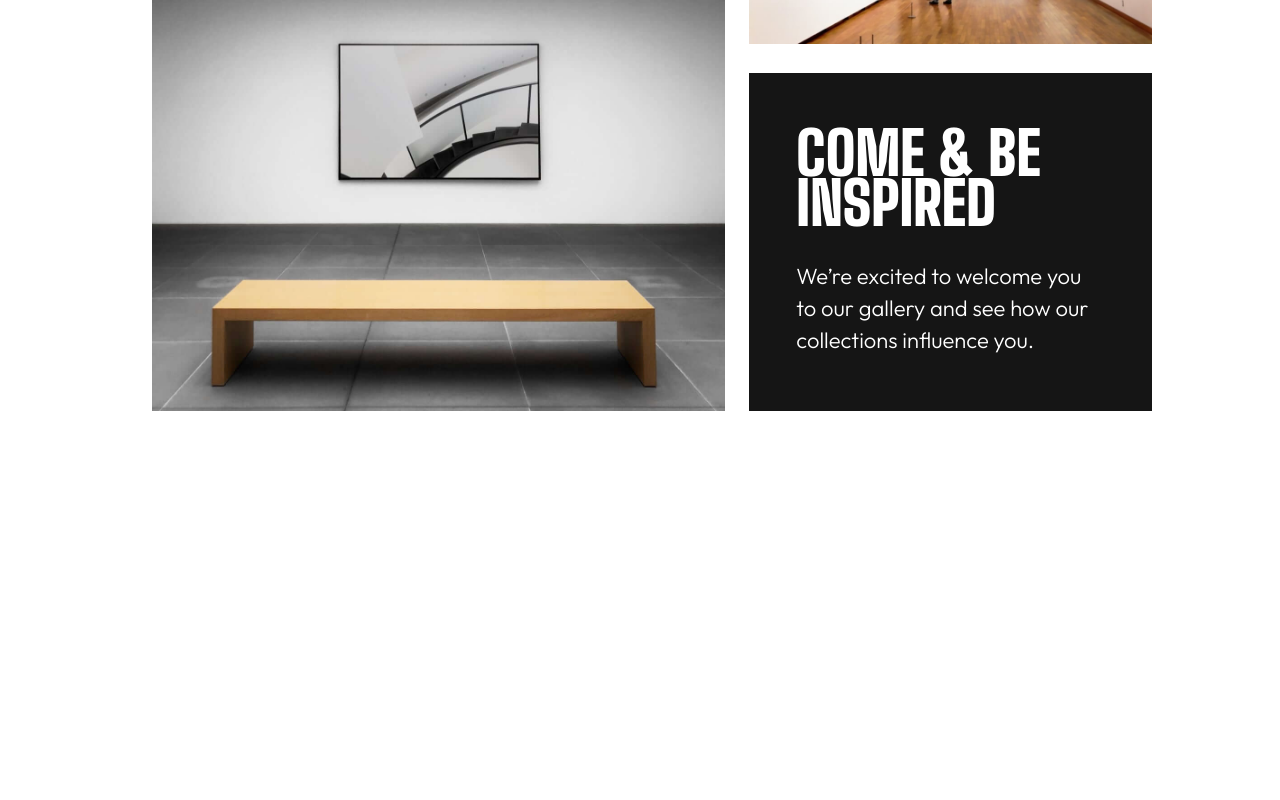
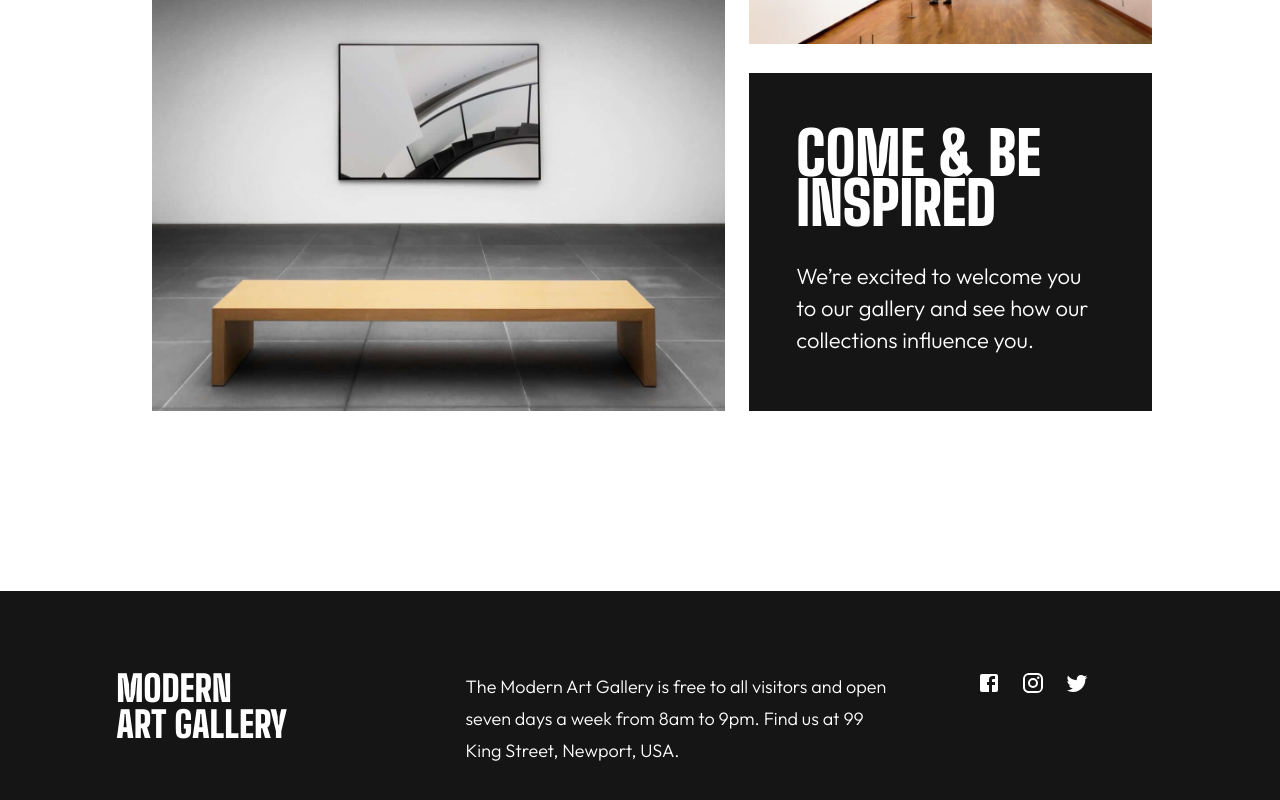
Before and after one commit to mseidel819/fe-art-gallery-website, a React (Create React App) app: page / in a window 1280 px wide. Shown: the part 1542-2342 px from the top of the page. Before the commit the page ends 1953 px from the top, so only its background shows below. Built offline with nearby package versions, Linux system fonts and the light colour scheme.

Commit message:
desktop footer made.

```diff
--- a/src/App.js
+++ b/src/App.js
@@ -34,6 +34,9 @@ export const theme = createTheme({
     h4: {
       fontSize: "36px",
       lineHeight: "36px",
+      fontWeight: "900",
+      textTransform: "uppercase",
+      fontFamily: "Big Shoulders Display",
     },
     p: {
       fontFamily: "Outfit",
--- a/src/components/Gallery/gallery.component.jsx
+++ b/src/components/Gallery/gallery.component.jsx
@@ -8,7 +8,7 @@ const Gallery = () => {
     <Grid
       container
       spacing={3}
-      sx={{ width: "80%", margin: "0 auto", marginTop: "100px" }}
+      sx={{ width: "80%", margin: "180px auto", marginTop: "100px" }}
     >
       <Grid container item spacing={6} alignItems="center">
         <Grid item md={5}>
--- /dev/null
+++ b/src/components/footer/footer.component.jsx
@@ -0,0 +1,56 @@
+import { Container, Typography, Grid, IconButton, Link } from "@mui/material";
+
+import FacebookIcon from "@mui/icons-material/Facebook";
+import TwitterIcon from "@mui/icons-material/Twitter";
+import InstagramIcon from "@mui/icons-material/Instagram";
+
+const Footer = ({ bkgColor, color, hoverColor }) => {
+  return (
+    <Container
+      maxWidth="100%"
+      sx={{
+        backgroundColor: `${bkgColor}`,
+        height: "244px",
+        padding: "80px",
+        display: "flex",
+        justifyContent: "center",
+      }}
+    >
+      <Grid container maxWidth="85%">
+        <Grid item lg={4}>
+          <Typography color={color} variant="h4">
+            Modern <br />
+            Art Gallery
+          </Typography>
+        </Grid>
+
+        <Grid item lg={5}>
+          <Typography color={color} variant="p" fontSize="18px">
+            The Modern Art Gallery is free to all visitors and open seven days a
+            week from 8am to 9pm. Find us at 99 King Street, Newport, USA.
+          </Typography>
+        </Grid>
+
+        <Grid item container color={color} justifyContent="center" lg={3}>
+          <Link href="#" aria-label="facebook">
+            <FacebookIcon
+              sx={{ color: `${color}`, "&:hover": { color: `${hoverColor}` } }}
+            />
+          </Link>
+          <Link href="#" aria-label="instagram" sx={{ margin: "0 20px" }}>
+            <InstagramIcon
+              sx={{ color: `${color}`, "&:hover": { color: `${hoverColor}` } }}
+            />
+          </Link>
+          <Link href="#" aria-label="twitter">
+            <TwitterIcon
+              sx={{ color: `${color}`, "&:hover": { color: `${hoverColor}` } }}
+            />
+          </Link>
+        </Grid>
+      </Grid>
+    </Container>
+  );
+};
+
+export default Footer;
--- a/src/pages/main-page/main-page.component.jsx
+++ b/src/pages/main-page/main-page.component.jsx
@@ -1,11 +1,13 @@
 import Hero from "../../components/hero/hero.component";
 import Gallery from "../../components/Gallery/gallery.component";
+import Footer from "../../components/footer/footer.component";
 
 const MainPage = () => {
   return (
     <>
       <Hero />
       <Gallery />
+      <Footer bkgColor={"#151515"} color={"white"} hoverColor={"#d5966c"} />
     </>
   );
 };
```
Also changed, not shown: src/components/footer/footer.styles.jsx (added), 1 other file (tests, documents, lock files or other folders).
